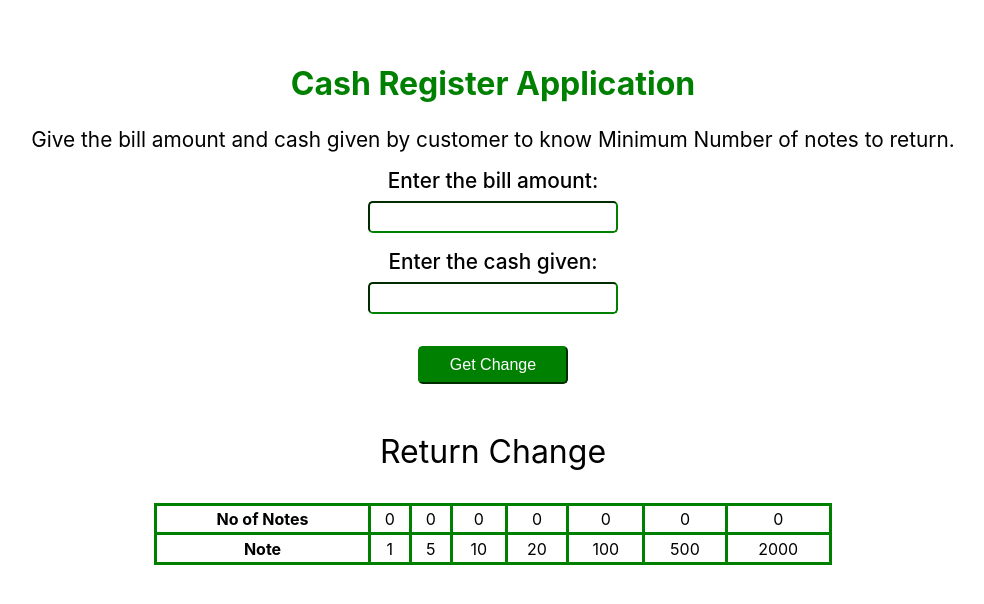
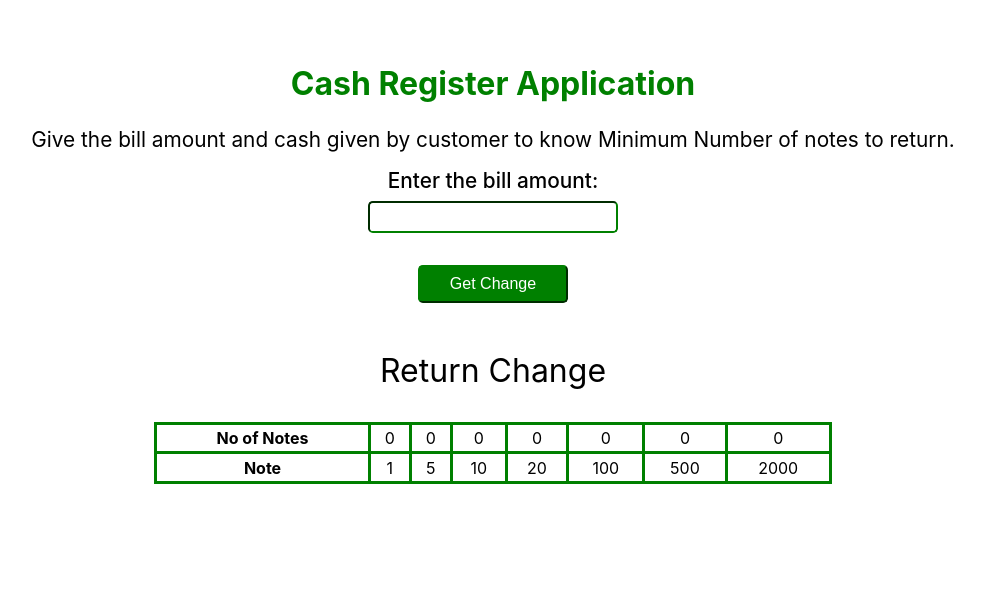
Before and after one commit to ritik-patel05/cash-register, a React (Create React App) app: page / in a window 1280 px wide. Shown: the top 604 px of the page, without its empty margins (147-1131 px from the left). Built offline with nearby package versions, Linux system fonts and the light colour scheme.

Commit message:
feat: make cash input hidden if bill amount not empty

```diff
--- a/src/App.js
+++ b/src/App.js
@@ -67,6 +67,8 @@ function App() {
 				id='bill'
 			/>
 
+			{bill ? (
+				<>
 					<label className='label' htmlFor='cash'>
 						Enter the cash given:
 					</label>
@@ -75,10 +77,13 @@ function App() {
 						type='text'
 						id='cash'
 					/>
+				</>
+			) : (
+				<></>
+			)}
 
 			<button onClick={handleClick}>Get Change</button>
 			<div>{error}</div>
-
 			<table>
 				<caption>Return Change</caption>
 				<tbody>
```
Lines whose indentation alone changed are shown as unchanged.
